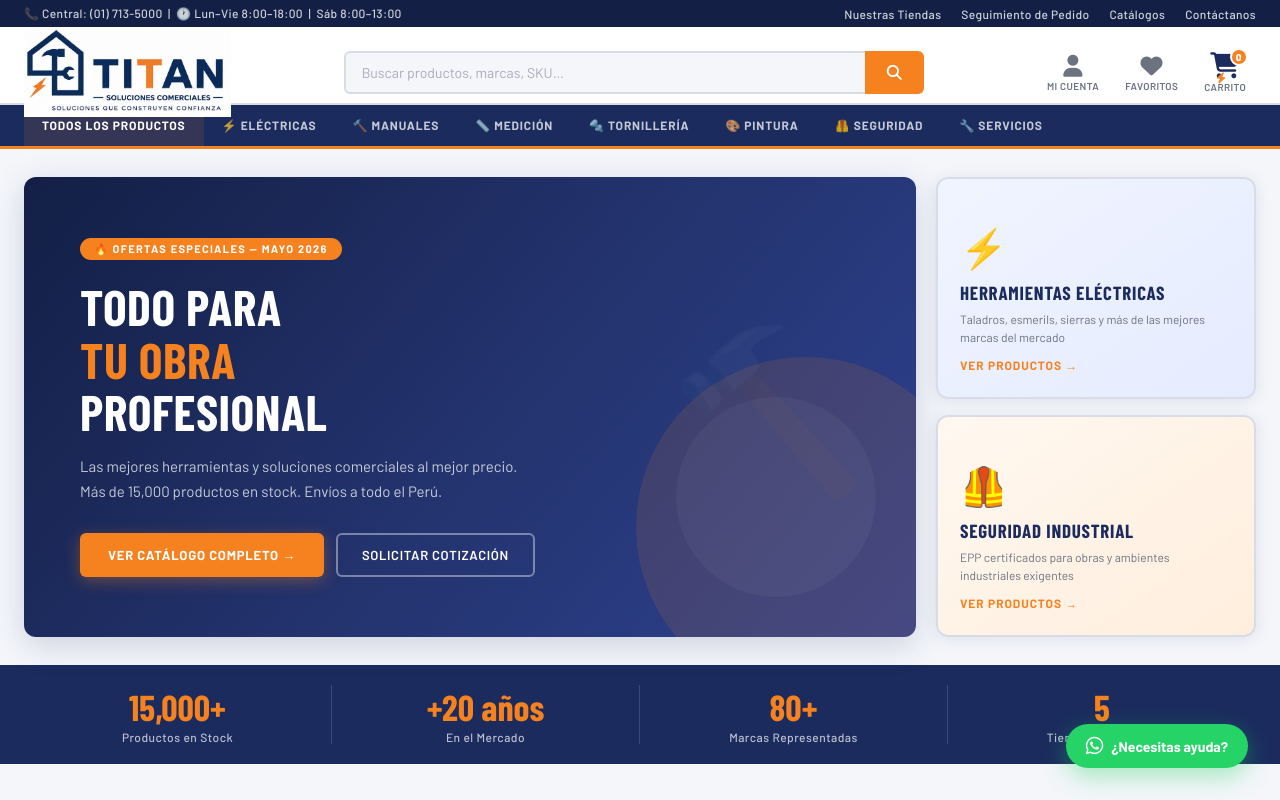
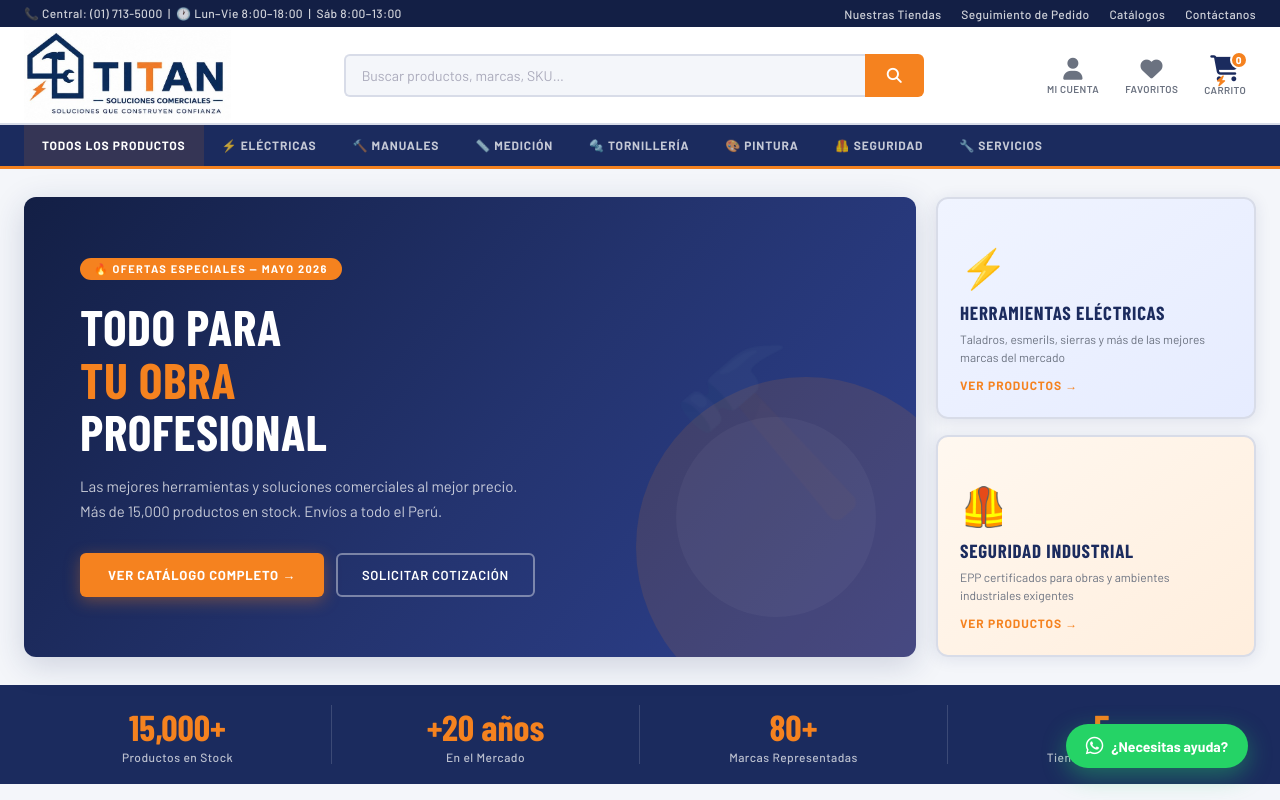
Before and after one commit to VirtualGrupo/Titan-Center-Ferreteros, a plain HTML site: page index.html in a window 1280 px wide. Shown: the top 800 px of the page. Drawn offline with nearby package versions, Linux system fonts and the light colour scheme; a web font is replaced by a local one.

Commit message:
Update styles.css

```diff
--- a/styles.css
+++ b/styles.css
@@ -83,7 +83,7 @@ header.scrolled { box-shadow: 0 4px 24px rgba(27,43,94,0.15); }
   grid-template-columns: auto 1fr auto;
   align-items: center;
   gap: 28px;
-  height: 76px;
+  height: 96px;
 }
 
 /* LOGO */
```
